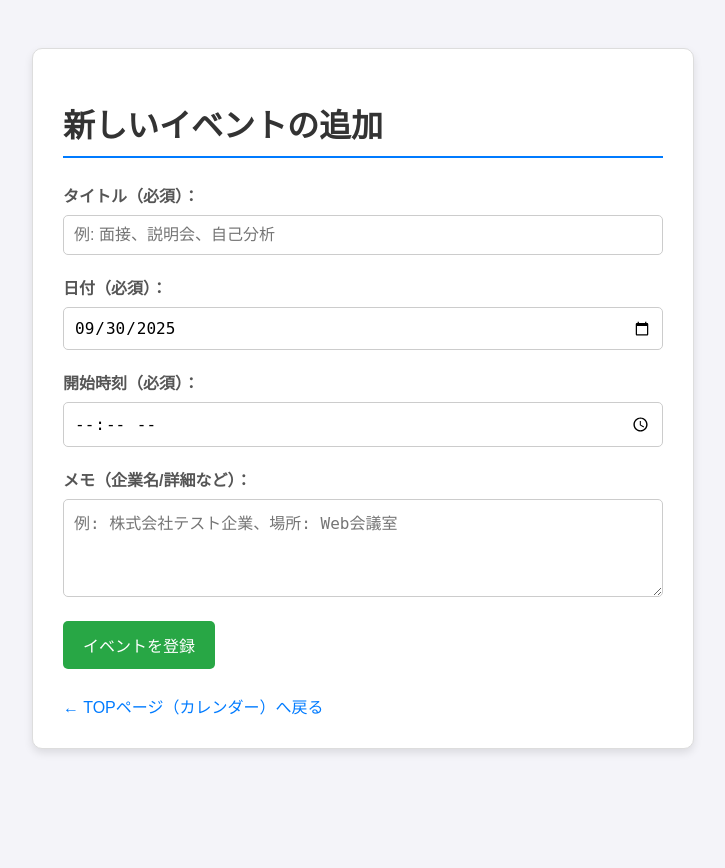
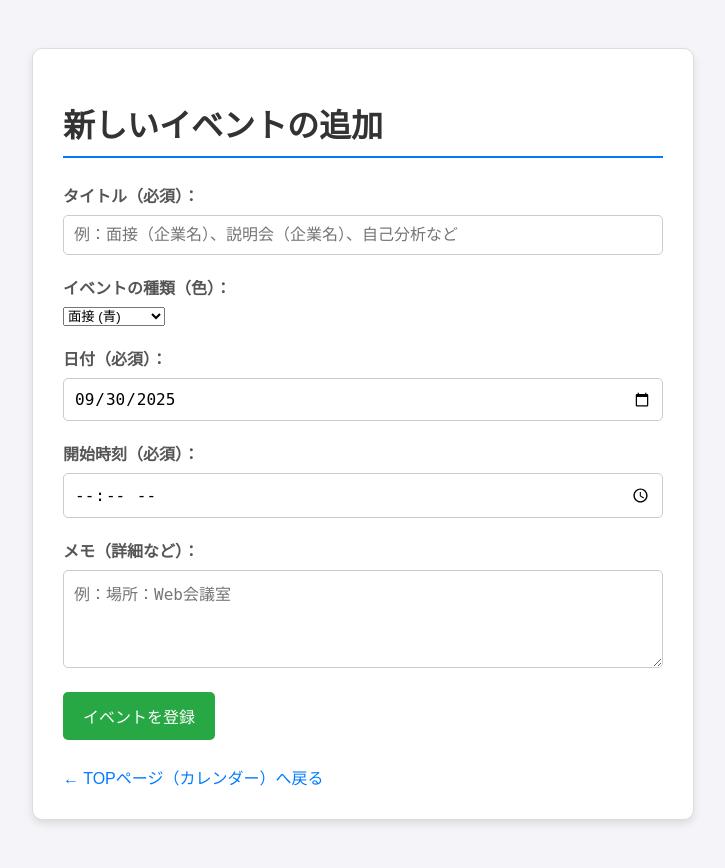
Before and after one commit to aespakari7/Shuplify, a Django app: page /main/auth/add-event/ in a window 1280 px wide. Shown: the whole page, without its empty margins (277-1002 px from the left). Before the commit the page ends 753 px from the top, so only its background shows below. Run offline with Django 5.2, Linux system fonts and the light colour scheme.

Commit message:
TOP内のカレンダー構築ver10

```diff
--- a/main/auth/Top.py
+++ b/main/auth/Top.py
@@ -82,16 +82,28 @@ def add_event(request):
         memo = request.POST.get('memo')
         start_date = request.POST.get('start_date')
         start_time = request.POST.get('start_time')
+        color = request.POST.get('color')
 
         if start_date and start_time:
             start_datetime_str = f"{start_date} {start_time}"
             try:
-                # 日付と時刻を結合して datetime オブジェクトに変換
                 start_datetime = datetime.strptime(start_datetime_str, '%Y-%m-%d %H:%M')
             except ValueError:
                 return redirect('top')
         else:
             return redirect('top')
+
+
+        # 重複防止ロジック
+        # 同じユーザー、同じ日時、同じタイトルのイベントが既に存在するかチェック
+        if CalendarEvent.objects.filter(
+            user_id=user_id,
+            title=title,
+            start_time=start_datetime
+        ).exists():
+            # 重複が見つかった場合、作成せずにTOPへリダイレクト
+            return redirect('top')
+
 
         # データベースに保存
         CalendarEvent.objects.create(
@@ -99,6 +111,7 @@ def add_event(request):
             title=title,
             memo=memo,
             start_time=start_datetime,
+            color=color,
         )
 
         return redirect('top')
--- a/main/auth/templates/auth/add_event.html
+++ b/main/auth/templates/auth/add_event.html
@@ -49,7 +49,17 @@
         <form method="post" action="{% url 'add_event' %}">
             {% csrf_token %} <div class="form-group">
                 <label for="title">タイトル（必須）：</label>
-                <input type="text" id="title" name="title" required placeholder="例: 面接、説明会、自己分析">
+                <input type="text" id="title" name="title" required placeholder="例：面接（企業名）、説明会（企業名）、自己分析など">
+            </div>
+
+            <div class="form-group">
+                <label for="color">イベントの種類（色）：</label>
+                <select id="color" name="color">
+                    <option value="blue">面接 (青)</option>
+                    <option value="green">説明会 (緑)</option>
+                    <option value="red">自己分析 (赤)</option>
+                    <option value="yellow">その他 (黄)</option>
+                </select>
             </div>
 
             <div class="form-group">
@@ -63,8 +73,8 @@
             </div>
 
             <div class="form-group">
-                <label for="memo">メモ（企業名/詳細など）：</label>
-                <textarea id="memo" name="memo" rows="4" placeholder="例: 株式会社テスト企業、場所: Web会議室"></textarea>
+                <label for="memo">メモ（詳細など）：</label>
+                <textarea id="memo" name="memo" rows="4" placeholder="例：場所：Web会議室"></textarea>
             </div>
 
             <button type="submit">イベントを登録</button>
@@ -72,5 +82,15 @@
 
         <a href="{% url 'top' %}" class="back-link">← TOPページ（カレンダー）へ戻る</a>
     </div>
+
+        <script>
+        function disableButton(form) {
+            // submitボタンを無効化し、ユーザーに処理中であることを伝える
+            document.getElementById('submit-button').disabled = true;
+            document.getElementById('submit-button').innerText = '登録中...';
+            return true; // フォームの送信を続行
+        }
+        </script>
+
 </body>
 </html>
--- a/main/auth/utils.py
+++ b/main/auth/utils.py
@@ -43,6 +43,7 @@ class CalendarUtil:
         # イベントリストのコンテナ
         html.append('<div class="cal-events-list">')
         for event in events_on_day:
+            event_class = f'cal-event-item cal-event-{event.color}'
             # イベントをリンクとして表示し、デザインクラスを付与
             html.append(f'<a href="/main/auth/calendar-detail/{event.calendar_id}/" class="cal-event-item">')
             html.append(f'<span>{event.title}</span>')
```
Also changed, not shown: main/auth/models.py (+8 -1 lines), main/auth/templates/auth/top.html (+19 -1 lines).
